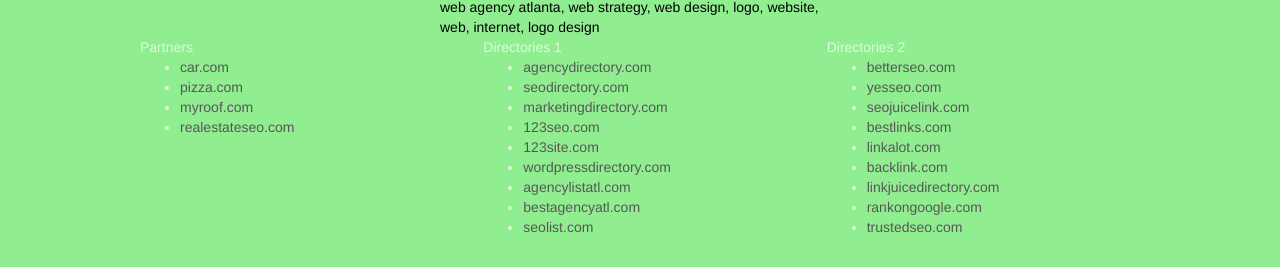
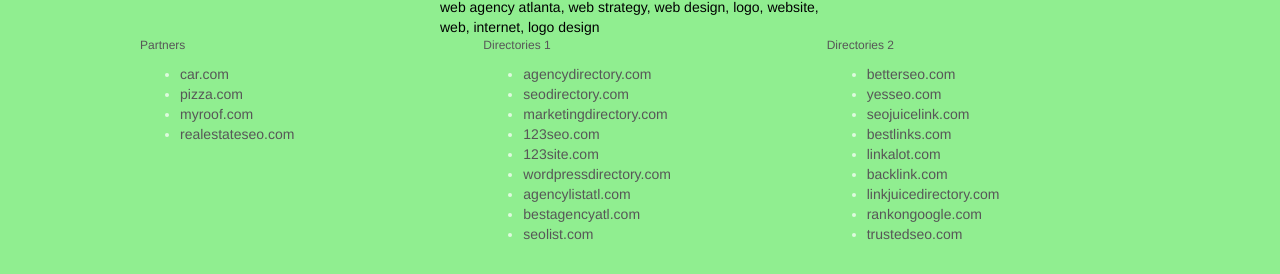
Before and after one commit to hermidaadmin/afterchanges, a plain HTML site: page index.html in a window 1280 px wide. Shown: the part 3360-3634 px from the top of the page. Drawn offline with Linux system fonts and the light colour scheme.

Commit message:
Add files via upload

```diff
--- a/index.html
+++ b/index.html
@@ -140,7 +140,7 @@
 				<h2 class="mg-md text-center tc-white">
 					I love Atlanta, my hometown, and want to see all Atlanta businesses succeed. I help by offering web design services that help local businesses stand out and attract new customers online.<br>
 				</h2>
-				<p class="text-center white">
+				<p class="text-center tc-white">
 					I'm super excited you&rsquo;re here. I partner with creative entrepreneurs and local Atlanta business that are either starting or needing to renew their website to attract business. Whether you need a complete brand identity or a redesign of your website, I&rsquo;ll work with you to create something that looks great and structured to be found on Google.<br><br><a class="ltc-white bold-link" href="mailto:hermidaadmin@icloud.com">.Are you ready, contact me</a><br>
 				</p>
 			</div>
@@ -254,7 +254,7 @@
 				</div>
 					<div class="row">
 					<div class="col-sm-4">
-						Partners
+						<p>Partners </p>
 							<ul>
 								<li><a href="car.com">car.com</a></li>
 								<li><a href="pizza.com">pizza.com</a></li>
@@ -263,7 +263,7 @@
 							</ul>
 					</div>
 					<div class="col-sm-4">
-						Directories 1
+						<p>Directories 1 </p>
 						<ul>
 							<li><a href="agencydirectory.com">agencydirectory.com</a></li>
 							<li><a href="seodirectory.com">seodirectory.com</a></li>
@@ -277,7 +277,7 @@
 						</ul>
 					</div>
 					<div class="col-sm-4">
-						Directories 2
+						<p>Directories 2</p>
 						<ul>
 							<li><a href="betterseo.com">betterseo.com</a></li>
 							<li><a href="yesseo.com">yesseo.com</a></li>
```
